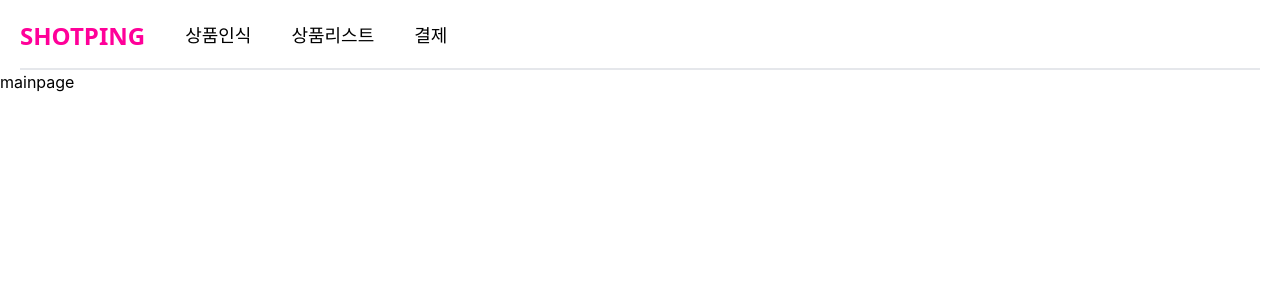
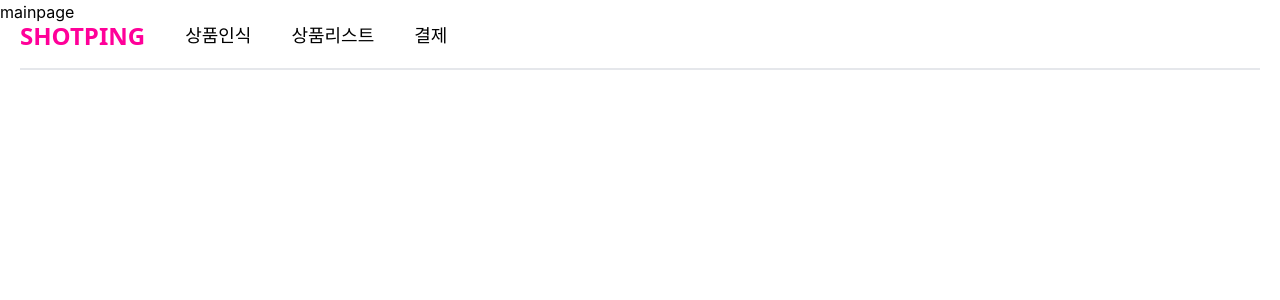
Before and after one commit to 2023-Summer-Bootcamp-TeamC/SHOTPING-frontend, a React (Vite) app: page / in a window 1280 px wide. Shown: the top 300 px of the page. Built offline with nearby package versions, Linux system fonts and the light colour scheme.

Commit message:
refactor: Header 상단에 fixed 하도록 조정

```diff
--- a/src/App.tsx
+++ b/src/App.tsx
@@ -13,7 +13,7 @@ import { BrowserRouter, Routes, Route } from "react-router-dom";
 function App() {
   return (
     <BrowserRouter>
-      <Header />
+      <div className="relative">
         <Routes>
           <Route path="/" element={<MainPage />} />
           <Route path="/list" element={<ListPage />} />
@@ -23,6 +23,8 @@ function App() {
           <Route path="/pay" element={<PayPage />} />
           <Route path="/payfail" element={<PayFailPage />} />
         </Routes>
+        <Header />
+      </div>
     </BrowserRouter>
   );
 }
--- a/src/components/layout/Header.tsx
+++ b/src/components/layout/Header.tsx
@@ -6,26 +6,37 @@ import { motion } from "framer-motion";
 
 export function Header() {
   return (
+    <div className="fixed top-0 left-0 right-0 z-50">
       <div className="flex flex-col px-5 pt-5">
         <div className="flex items-center ">
           <span className="text-[#ff0099] text-2xl font-sans font-bold">
             SHOTPING
           </span>
           <div className="flex pl-10 space-x-10">
-          <motion.button whileHover={{ scale: 1.1 }} whileTap={{ scale: 0.9 }}>
+            <motion.button
+              whileHover={{ scale: 1.1 }}
+              whileTap={{ scale: 0.9 }}
+            >
               <div className="hover:font-semibold text-lg">상품인식</div>
             </motion.button>
 
-          <motion.button whileHover={{ scale: 1.1 }} whileTap={{ scale: 0.9 }}>
+            <motion.button
+              whileHover={{ scale: 1.1 }}
+              whileTap={{ scale: 0.9 }}
+            >
               <div className="hover:font-semibold text-lg">상품리스트</div>
             </motion.button>
 
-          <motion.button whileHover={{ scale: 1.1 }} whileTap={{ scale: 0.9 }}>
+            <motion.button
+              whileHover={{ scale: 1.1 }}
+              whileTap={{ scale: 0.9 }}
+            >
               <div className="hover:font-semibold text-lg">결제</div>
             </motion.button>
           </div>
         </div>
         <div className="flex px-4 py-2 w-full border-b-2" />
       </div>
+    </div>
   );
 }
```
Lines whose indentation alone changed are shown as unchanged.
